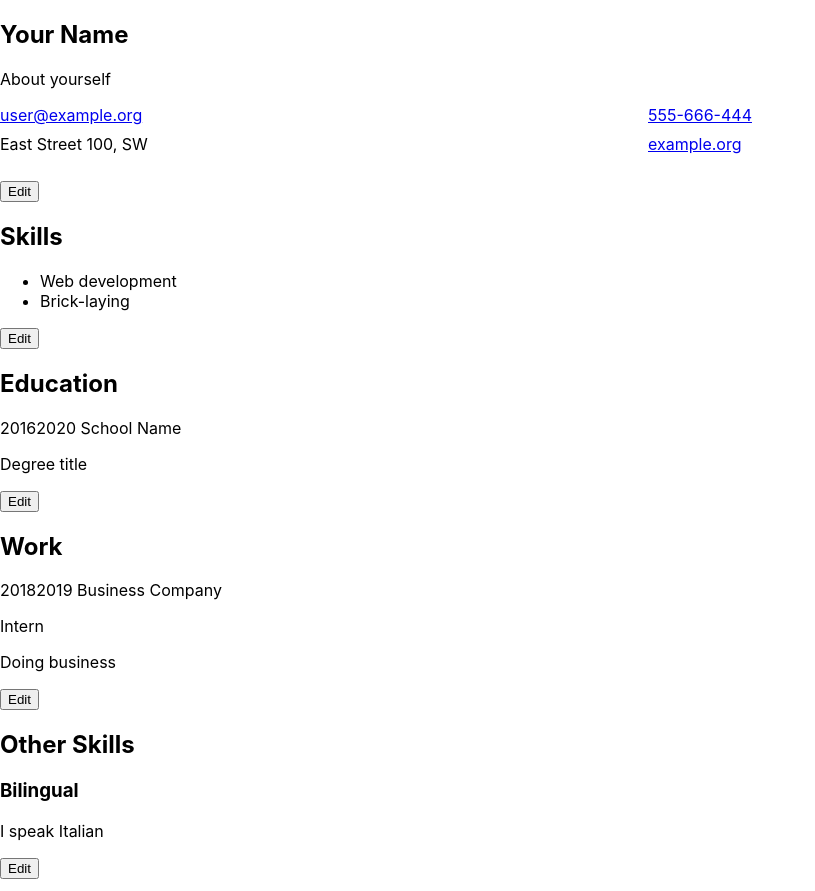
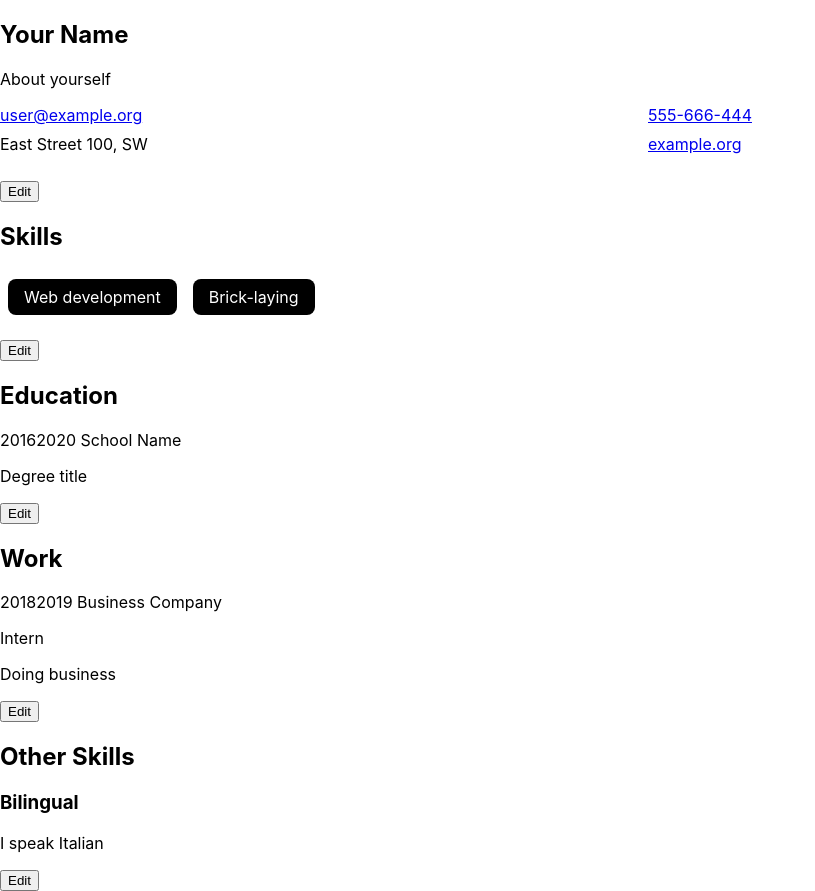
Before and after one commit to themetar/cv-builder, a React (Create React App) app: page / in a window 1280 px wide. Shown: the whole page, without its empty margins (0-815 px from the left). Built offline with nearby package versions, Linux system fonts and the light colour scheme.

Commit message:
Style Skills

```diff
--- a/src/App.css
+++ b/src/App.css
@@ -1,5 +1,11 @@
 /**/
-input { width: 100%; }
+input,
+textarea { width: 100%; }
+
+textarea {
+  font: inherit;
+  resize: vertical;
+}
 /**/
 
 .bio-name,
@@ -21,3 +27,21 @@ input { width: 100%; }
 .contact-info select {
   margin-right: 1rem;
 }
+
+.skills {
+  list-style-type: none;
+  padding-left: 0;
+}
+
+.skills li {
+  display: inline-block;
+  margin: .5rem;
+  padding: .5em 1em;
+  border-radius: .5em;
+  background-color: black;
+  color: white;
+}
+
+.skills-input {
+  margin-bottom: 1rem;
+}
--- a/src/components/sections/Skills.js
+++ b/src/components/sections/Skills.js
@@ -24,7 +24,7 @@ class Skills extends Component {
 
     // when displaying
     const show = (
-      <ul>
+      <ul className="skills">
         {data.map(skill => {
           return (
             <li key={skill}>{skill}</li>
@@ -35,7 +35,7 @@ class Skills extends Component {
 
     // when editing
     const edit = (
-      <textarea value={data.join(",")} onChange={this.handleChange} />
+      <textarea value={data.join(",")} onChange={this.handleChange} className="skills-input" />
     );
 
     return (
```
Also changed, not shown: 1 other file (tests, documents, lock files or other folders).
